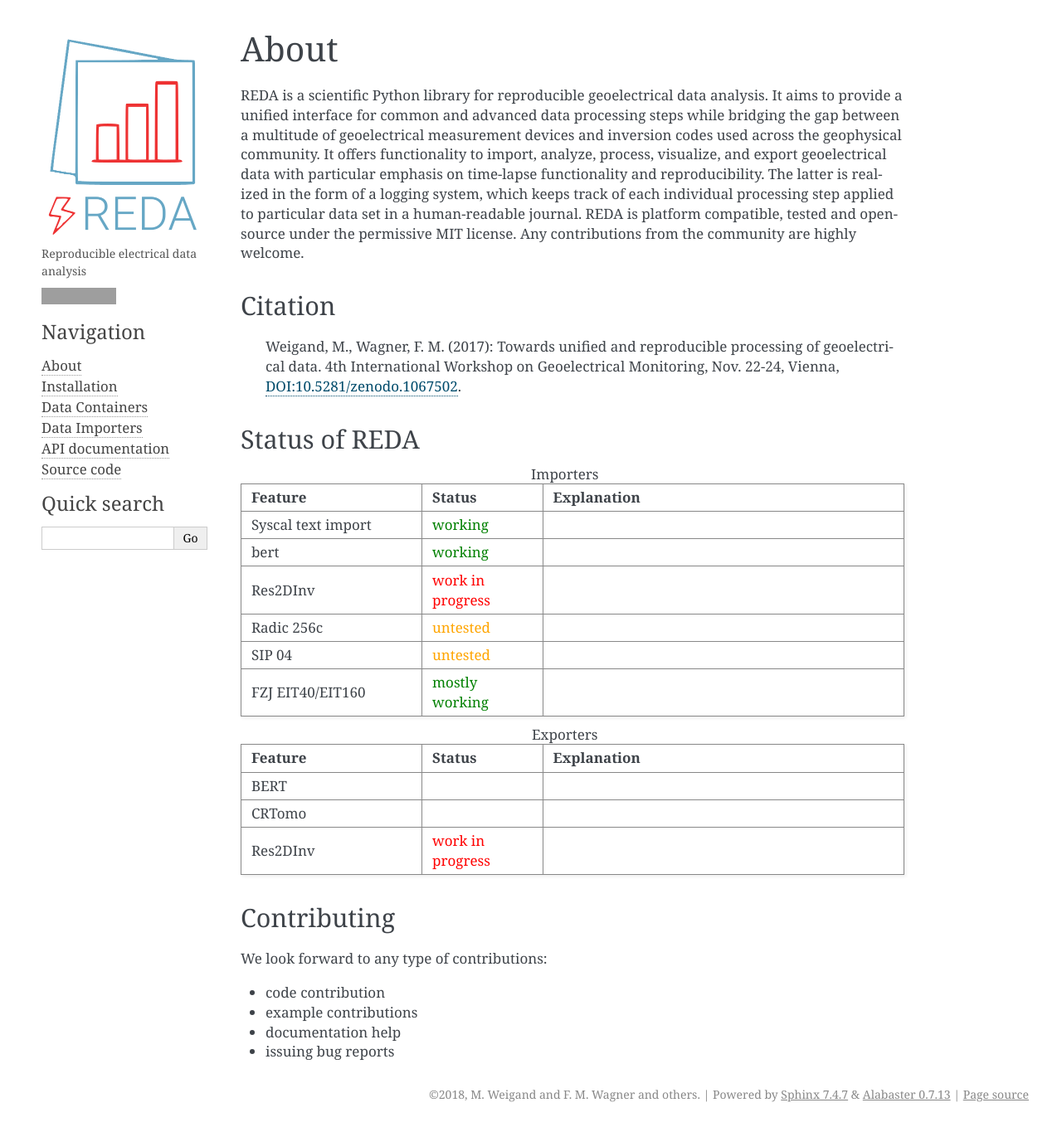
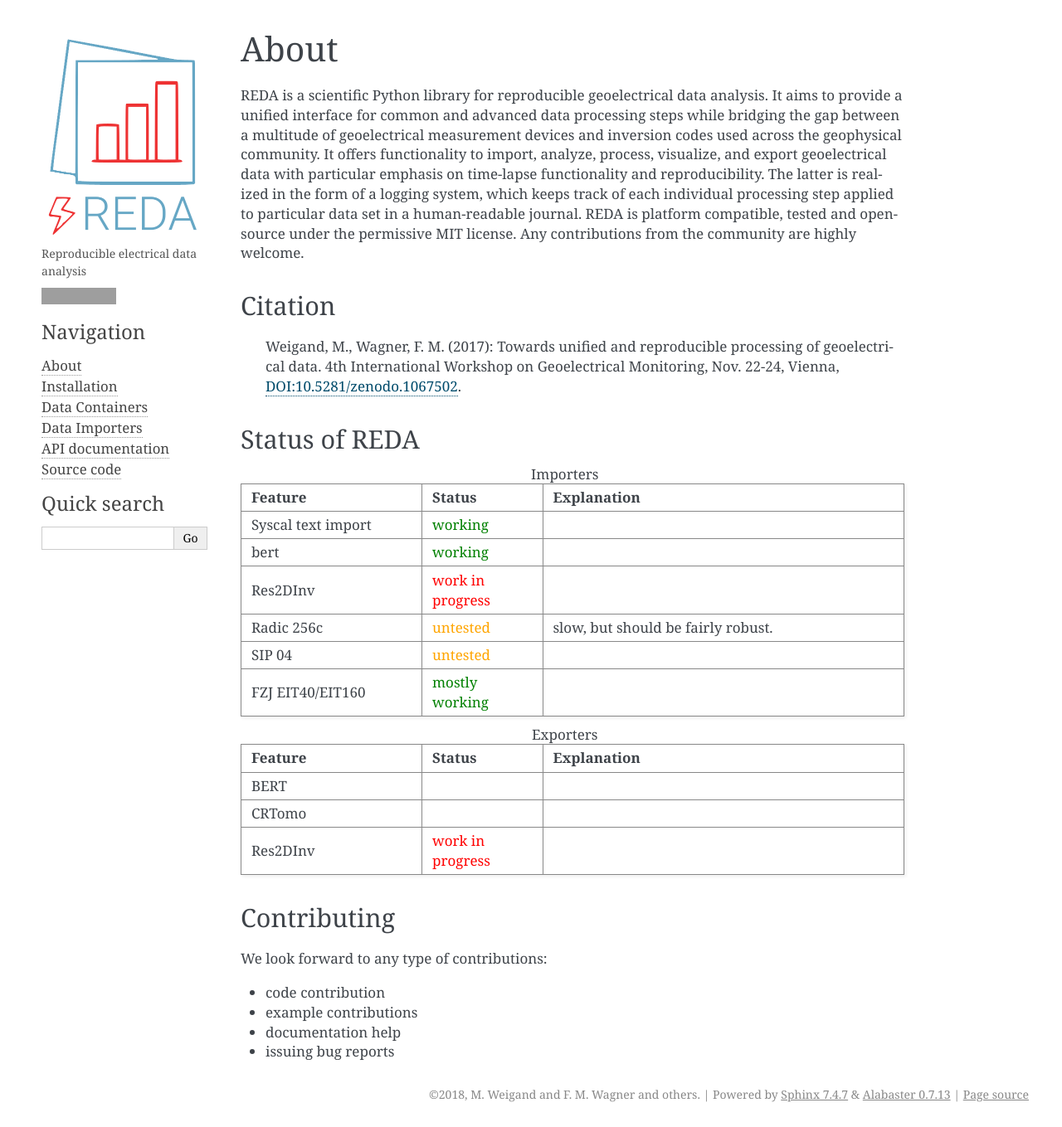
Before and after one commit to geophysics-ubonn/reda, a Sphinx documentation site: the page built from doc/about.rst, in a window 1280 px wide and 1359 px high. Shown: the whole window at 83% size. Built offline with Sphinx 7.4.7, drawn with Linux system fonts in a browser that asks for light colours; pages that are not in the unit, such as notebooks, are missing from menus; grey boxes are pictures that could not be loaded.

Commit message:
update status of Radic SIP256c import

```diff
--- a/doc/about.rst
+++ b/doc/about.rst
@@ -53,7 +53,7 @@ Status of REDA
       -
     * - Radic 256c
       - :orange:`untested`
-      -
+      - slow, but should be fairly robust.
     * - SIP 04
       - :orange:`untested`
       -
```
